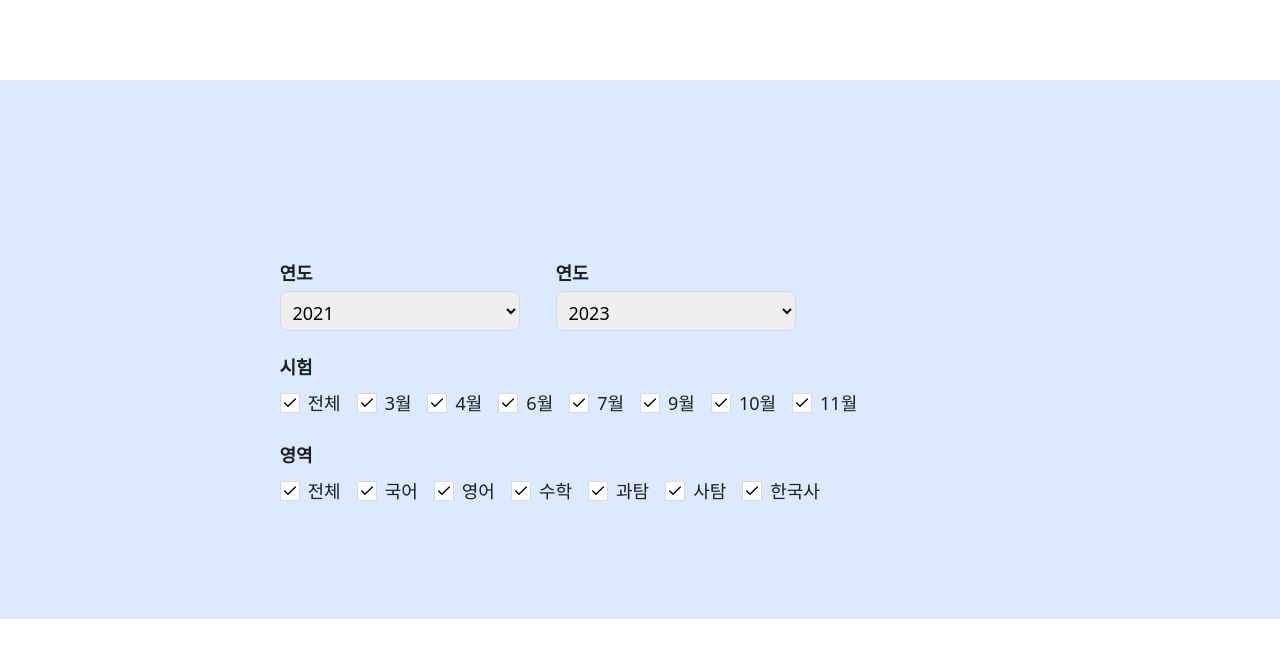
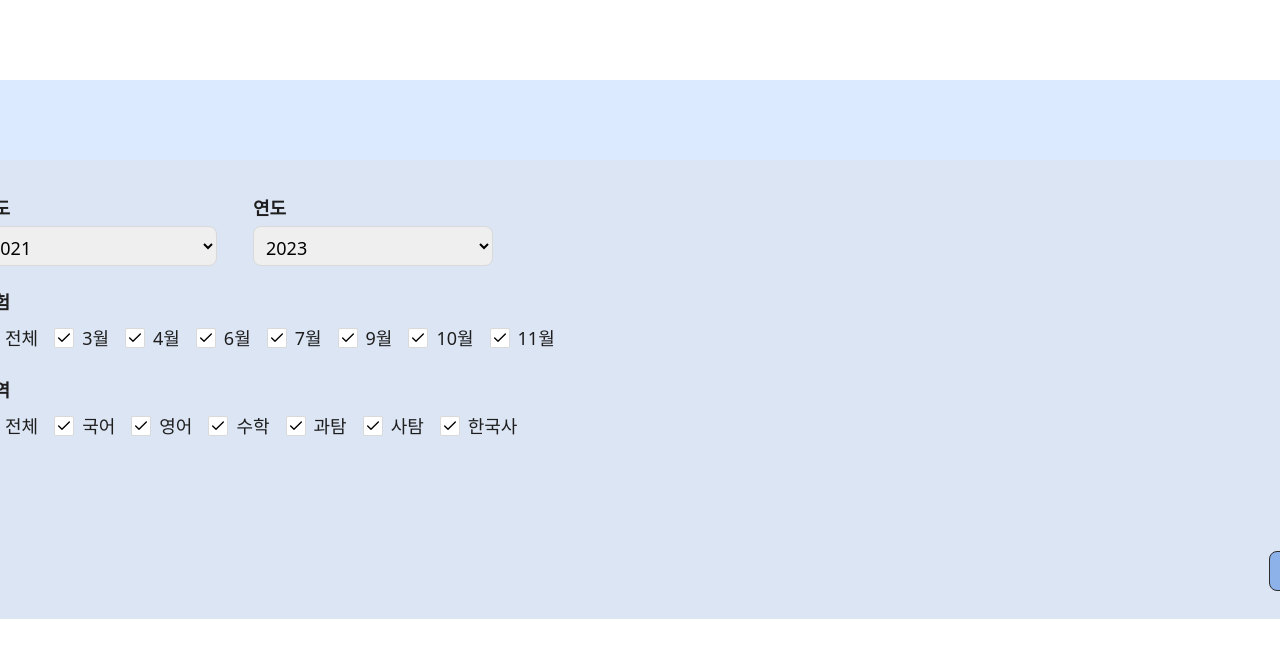
Before and after one commit to GoungGoung-AI-Math/FrontEnd, a Next.js app: page /exam in a window 1280 px wide. Shown: the top 658 px of the page. Built offline with nearby package versions, Linux system fonts and the light colour scheme.

Commit message:
[Feat] 필터 컴포넌트 (회색 찾아야함)

```diff
--- a/src/components/feature/exam/FilterComponent.tsx
+++ b/src/components/feature/exam/FilterComponent.tsx
@@ -1,7 +1,6 @@
 'use client'
 
 import React, { useState } from 'react';
-
 import { Checkbox } from '@/components/ui/checkbox';
 
 const years = [2021, 2022, 2023];
@@ -27,7 +26,9 @@ function FilterComponent() {
   };
 
   return (
-    <div className="flex flex-col items-end gap-6 p-0 w-[721px] h-[262px] relative">
+    <div className="relative w-[1440px] h-[459px]">
+      <div className="absolute w-full h-full bg-[#DCE5F3]"></div>
+      <div className="absolute flex flex-col items-end gap-6 p-0 w-[721px] h-[262px] left-[57px] top-[34px]">
         <div className="flex flex-row items-end gap-9 w-full h-[70px]">
           <div className="flex flex-col w-[240px] h-[70px]">
             <label className="font-bold text-lg text-[#1E1E1E]">연도</label>
@@ -89,6 +90,10 @@ function FilterComponent() {
           </div>
         </div>
       </div>
+      <div className="absolute w-[54px] h-[40px] left-[1349px] top-[391px] bg-[#8DB2EA] border border-[#2C2C2C] rounded-lg flex items-center justify-center">
+        <span className="font-normal text-lg text-[#F5F5F5]">확인</span>
+      </div>
+    </div>
   );
 }
 
```
Lines whose indentation alone changed are shown as unchanged.
